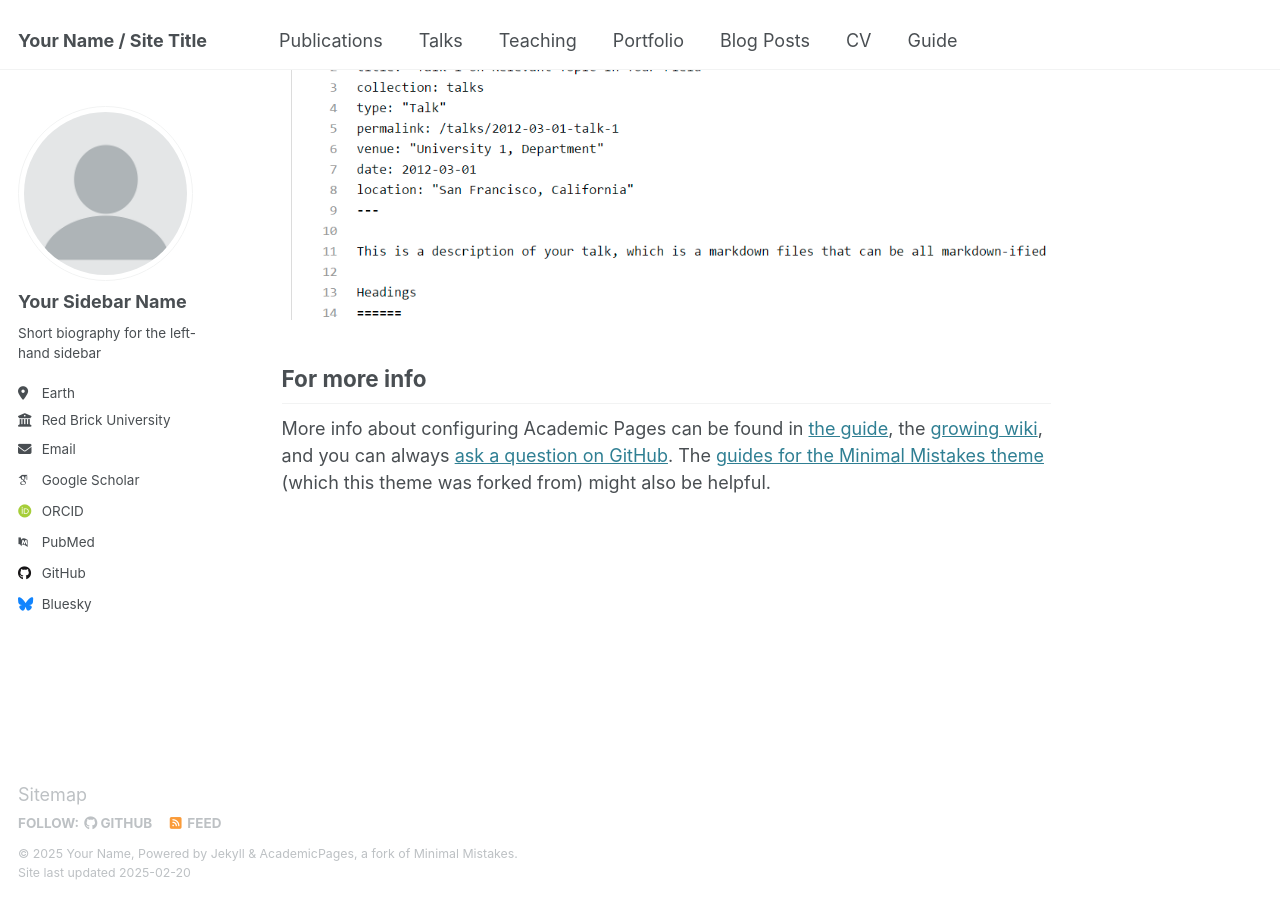
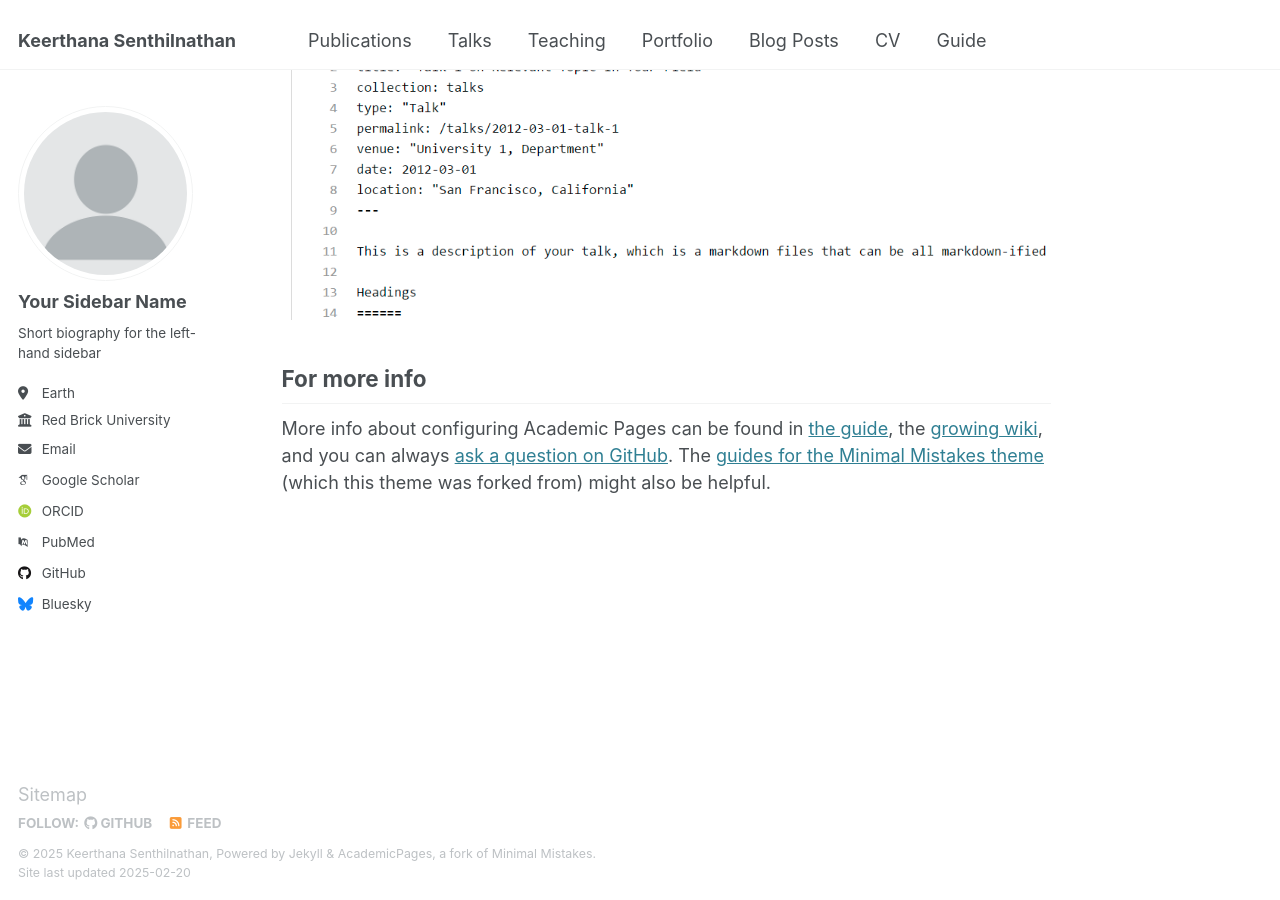
Before and after one commit to ksenthilnathan02/ksenthilnathan02.github.io, a Jekyll site: the page built from _pages/about.md, in a window 1280 px wide and 900 px high, scrolled down 2642 px. Built offline with Jekyll 4.4.1, drawn with Linux system fonts in a browser that asks for light colours; some web fonts are replaced.

Commit message:
Update _config.yml

```diff
--- a/_config.yml
+++ b/_config.yml
@@ -9,11 +9,11 @@
 # Basic Site Settings
 locale                   : "en-US"
 site_theme               : "default"
-title                    : "Your Name / Site Title"
+title                    : "Keerthana Senthilnathan"
 title_separator          : "-"
-name                     : &name "Your Name"
+name                     : &name "Keerthana Senthilnathan"
 description              : &description "personal description"
-url                      : https://academicpages.github.io # the base hostname & protocol for your site e.g. "https://[your GitHub username].github.io"
+url                      : https://ksenthilnathan02.github.io # the base hostname & protocol for your site e.g. "https://[your GitHub username].github.io"
 baseurl                  : "" # the subpath of your site, e.g. "/blog"
 repository               : "academicpages/academicpages.github.io"
 
```
